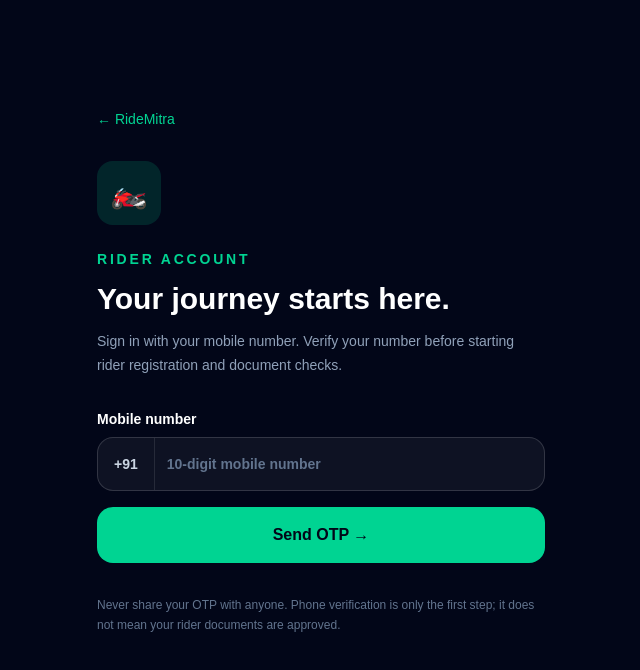
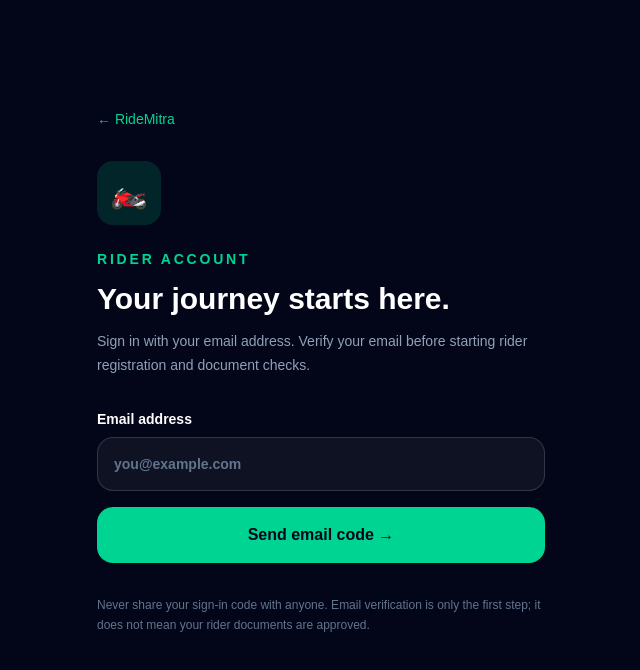
Before and after one commit to mintuvanga/ridemitra, a Next.js app: page /rider/login in a window 1280 px wide. Shown: the top 670 px of the page, without its empty margins (319-959 px from the left). Built offline with nearby package versions, Linux system fonts and the light colour scheme.

Commit message:
Switch rider login from SMS OTP to email OTP

```diff
--- a/src/app/rider/login/page.tsx
+++ b/src/app/rider/login/page.tsx
@@ -7,7 +7,7 @@ import { createClient } from "@/lib/supabase/client";
 
 export default function RiderLoginPage() {
   const router = useRouter();
-  const [phone, setPhone] = useState("");
+  const [email, setEmail] = useState("");
   const [otp, setOtp] = useState("");
   const [otpSent, setOtpSent] = useState(false);
   const [busy, setBusy] = useState(false);
@@ -15,9 +15,10 @@ export default function RiderLoginPage() {
 
   async function sendOtp(e: React.FormEvent<HTMLFormElement>) {
     e.preventDefault();
+    const normalizedEmail = email.trim().toLowerCase();
 
-    if (!/^[6-9]\d{9}$/.test(phone)) {
-      setMessage("Enter a valid 10-digit Indian mobile number.");
+    if (!/^[^\s@]+@[^\s@]+\.[^\s@]+$/.test(normalizedEmail)) {
+      setMessage("Enter a valid email address.");
       return;
     }
 
@@ -27,17 +28,18 @@ export default function RiderLoginPage() {
     try {
       const supabase = createClient();
       const { error } = await supabase.auth.signInWithOtp({
-        phone: `+91${phone}`,
+        email: normalizedEmail,
         options: { shouldCreateUser: true },
       });
 
       if (error) throw error;
 
+      setEmail(normalizedEmail);
       setOtpSent(true);
-      setMessage("OTP requested. Check your phone for the SMS code.");
+      setMessage("Code requested. Check your email inbox and spam folder.");
     } catch (error) {
       setMessage(
-        error instanceof Error ? error.message : "Unable to request OTP."
+        error instanceof Error ? error.message : "Unable to request email code."
       );
     } finally {
       setBusy(false);
@@ -48,7 +50,7 @@ export default function RiderLoginPage() {
     e.preventDefault();
 
     if (!/^\d{6}$/.test(otp)) {
-      setMessage("Enter the 6-digit OTP.");
+      setMessage("Enter the 6-digit code from your email.");
       return;
     }
 
@@ -58,9 +60,9 @@ export default function RiderLoginPage() {
     try {
       const supabase = createClient();
       const { error } = await supabase.auth.verifyOtp({
-        phone: `+91${phone}`,
+        email: email.trim().toLowerCase(),
         token: otp,
-        type: "sms",
+        type: "email",
       });
 
       if (error) throw error;
@@ -69,7 +71,7 @@ export default function RiderLoginPage() {
       router.refresh();
     } catch (error) {
       setMessage(
-        error instanceof Error ? error.message : "OTP verification failed."
+        error instanceof Error ? error.message : "Email code verification failed."
       );
     } finally {
       setBusy(false);
@@ -94,49 +96,42 @@ export default function RiderLoginPage() {
           Your journey starts here.
         </h1>
         <p className="mt-3 text-sm leading-6 text-slate-400">
-          Sign in with your mobile number. Verify your number before starting
+          Sign in with your email address. Verify your email before starting
           rider registration and document checks.
         </p>
 
         {!otpSent ? (
           <form onSubmit={sendOtp} className="mt-8 space-y-4">
             <label className="block text-sm font-semibold">
-              Mobile number
-              <div className="mt-2 flex overflow-hidden rounded-2xl border border-white/15 bg-white/5 focus-within:border-emerald-400">
-                <span className="flex items-center border-r border-white/10 px-4 text-slate-300">
-                  +91
-                </span>
-                <input
-                  type="tel"
-                  inputMode="numeric"
-                  autoComplete="tel-national"
-                  maxLength={10}
-                  required
-                  value={phone}
-                  onChange={(e) =>
-                    setPhone(e.target.value.replace(/\D/g, "").slice(0, 10))
-                  }
-                  placeholder="10-digit mobile number"
-                  className="min-w-0 flex-1 bg-transparent px-3 py-4 outline-none placeholder:text-slate-500"
-                />
-              </div>
+              Email address
+              <input
+                type="email"
+                inputMode="email"
+                autoComplete="email"
+                maxLength={254}
+                required
+                value={email}
+                onChange={(e) => setEmail(e.target.value)}
+                placeholder="you@example.com"
+                className="mt-2 w-full rounded-2xl border border-white/15 bg-white/5 px-4 py-4 outline-none placeholder:text-slate-500 focus:border-emerald-400"
+              />
             </label>
 
             <button
               disabled={busy}
               className="w-full rounded-2xl bg-emerald-400 px-4 py-4 font-bold text-slate-950 transition hover:bg-emerald-300 disabled:opacity-50"
             >
-              {busy ? "Requesting OTP..." : "Send OTP →"}
+              {busy ? "Sending code..." : "Send email code →"}
             </button>
           </form>
         ) : (
           <form onSubmit={verifyOtp} className="mt-8 space-y-4">
             <p className="text-sm text-slate-300">
-              Enter the code sent to +91 {phone}.
+              Enter the 6-digit code sent to {email}.
             </p>
 
             <label className="block text-sm font-semibold">
-              6-digit OTP
+              6-digit email code
               <input
                 type="text"
                 inputMode="numeric"
@@ -147,7 +142,7 @@ export default function RiderLoginPage() {
                 onChange={(e) =>
                   setOtp(e.target.value.replace(/\D/g, "").slice(0, 6))
                 }
-                placeholder="Enter OTP"
+                placeholder="Enter code"
                 className="mt-2 w-full rounded-2xl border border-white/15 bg-white/5 px-4 py-4 text-center text-2xl tracking-[0.4em] outline-none focus:border-emerald-400"
               />
             </label>
@@ -168,7 +163,7 @@ export default function RiderLoginPage() {
               }}
               className="w-full py-2 text-sm text-slate-400 hover:text-white"
             >
-              Change phone number
+              Change email address
             </button>
           </form>
         )}
@@ -180,8 +175,8 @@ export default function RiderLoginPage() {
         )}
 
         <p className="mt-8 text-xs leading-5 text-slate-500">
-          Never share your OTP with anyone. Phone verification is only the
-          first step; it does not mean your rider documents are approved.
+          Never share your sign-in code with anyone. Email verification is only
+          the first step; it does not mean your rider documents are approved.
         </p>
       </div>
     </main>
```
